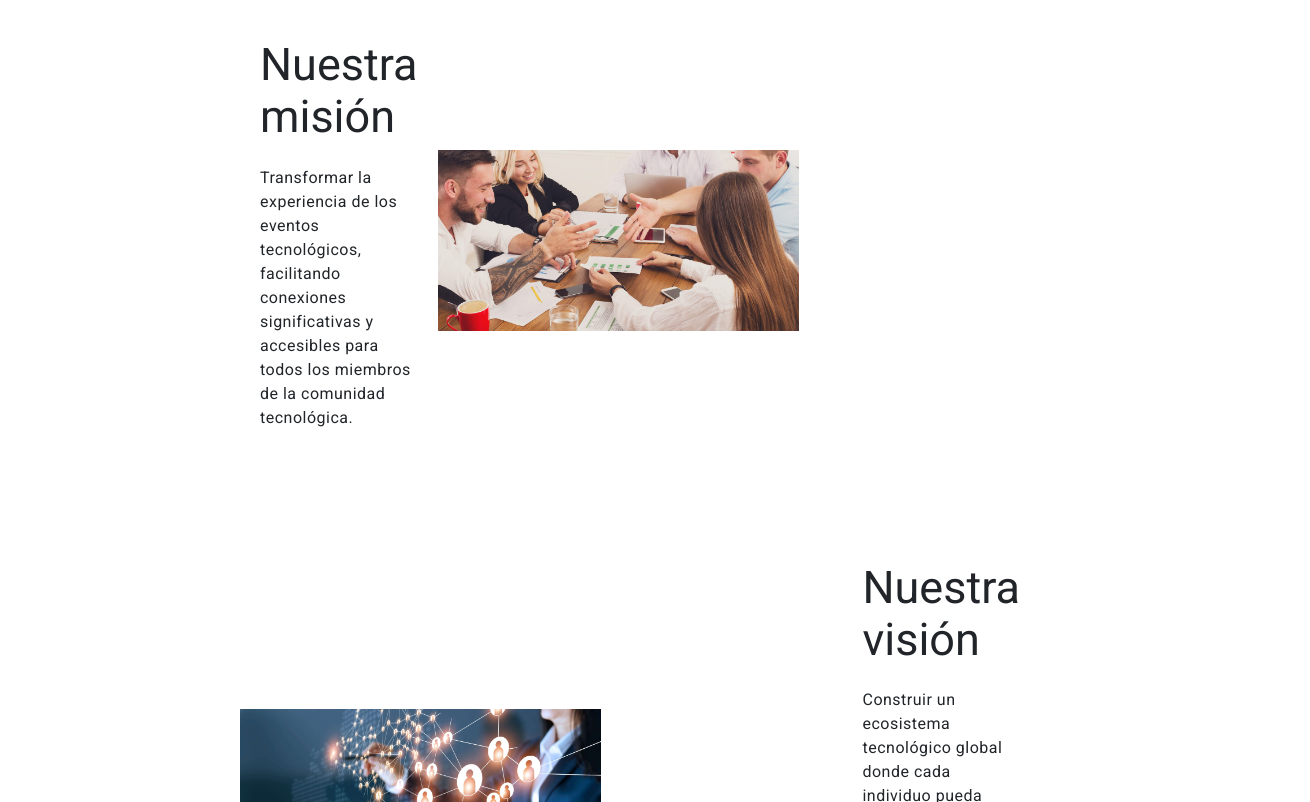
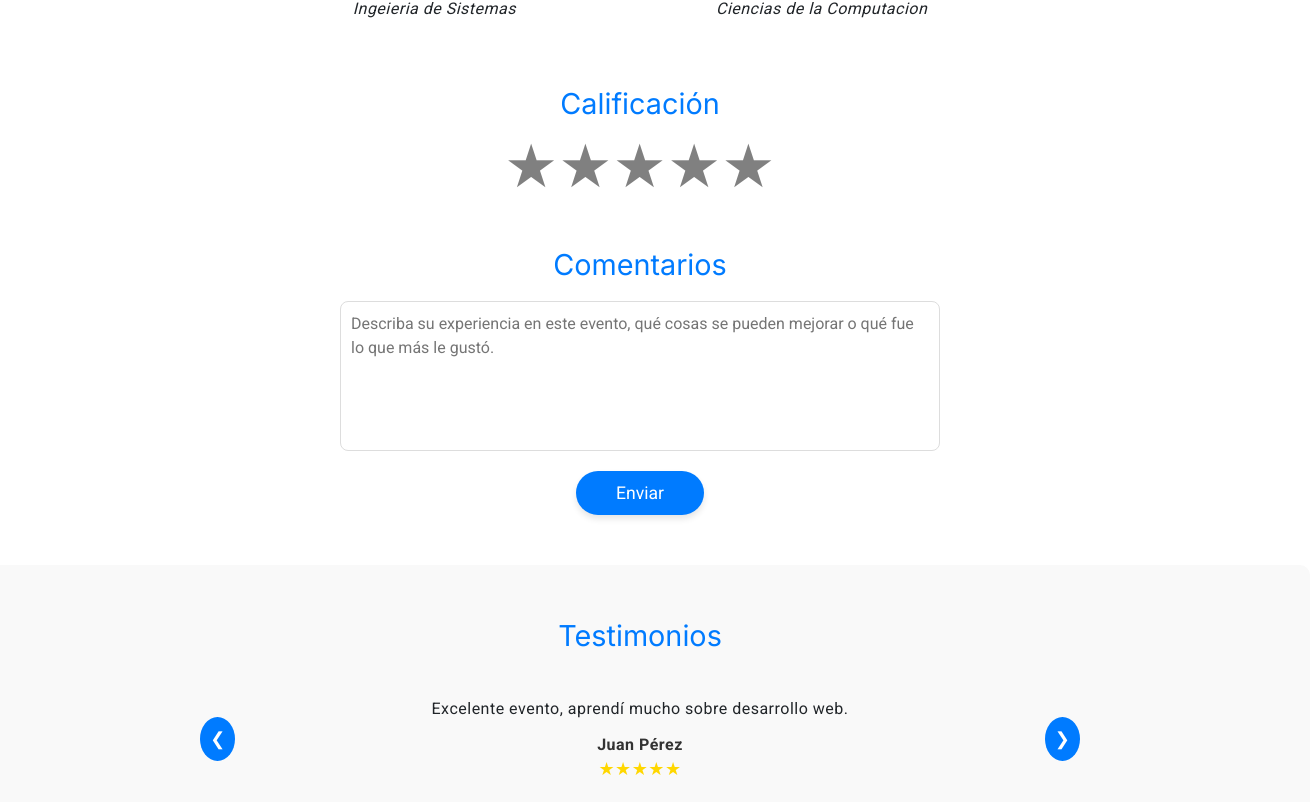
Before and after one commit to ConnecTechUPC/ConnecTech-web, an Angular app: page /voting/1 in a window 1280 px wide. Before the commit this address led to /. Shown: the part 818-1620 px from the top of the page, 1310 px wide, since content can reach past the window. Built offline with nearby package versions, Linux system fonts and the light colour scheme.

Commit message:
Correcion de login en la funcionalidad de votación

```diff
--- a/src/app/app.routes.ts
+++ b/src/app/app.routes.ts
@@ -1,10 +1,12 @@
 import { Routes } from '@angular/router';
 import { HomeComponent } from './pages/home/home.component';
+import { VotingComponent } from './pages/customer/voting/voting.component';
 
 export const routes: Routes = [
     {
         path: '',
         component: HomeComponent,
+
     },
     {
         path: 'admin',
@@ -19,6 +21,10 @@ export const routes: Routes = [
         loadChildren: () =>import('./pages/auth/auth.routes'). then(m=>m.authRoutes),
     },
     {
+        path: 'voting/:id',
+        component: VotingComponent,
+    },
+    {
         path: '**',
         redirectTo: '',
     }
--- a/src/app/pages/auth/login/login.component.ts
+++ b/src/app/pages/auth/login/login.component.ts
@@ -70,7 +70,7 @@ export class LoginComponent {
         if (user.role === 'ADMIN') {
           this.router.navigate(['/admin/events']);
         } else if (user.role === 'CUSTOMER') {
-          this.router.navigate(['/customer/catalog']);
+          this.router.navigate(['/customer/catalog/event-detail']);
         }
       } else {
         this.showSnackBar('Correo o contraseña incorrectos.');
--- a/src/app/pages/customer/event-detail/event-detail.component.html
+++ b/src/app/pages/customer/event-detail/event-detail.component.html
@@ -1 +1,3 @@
 <p>event-detail works!</p>
+<!-- Página Mis Eventos -->
+<button (click)="irAVotacion(event.id)">Votar</button>
--- a/src/app/pages/customer/event-detail/event-detail.component.ts
+++ b/src/app/pages/customer/event-detail/event-detail.component.ts
@@ -11,7 +11,7 @@ import { Router } from '@angular/router';
 
 export class EventDetailComponent {
   event = {
-    id: '123', // Ejemplo de un evento
+    id: 'Taller', // Ejemplo de un evento
     name: 'Nombre del Evento',
     description: 'Descripción del evento...'
   };
--- a/src/app/pages/customer/voting/voting.component.ts
+++ b/src/app/pages/customer/voting/voting.component.ts
@@ -1,12 +1,60 @@
-import { Component } from '@angular/core';
+import { Component, AfterViewInit } from '@angular/core';
+import { CommonModule } from '@angular/common';
+import { FormsModule } from '@angular/forms';
+import { NavbarCustomerComponent } from "../../../shared/components/navbar-customer/navbar-customer.component";
+import { FooterComponent } from '../../../shared/components/footer/footer.component';
+
 
 @Component({
   selector: 'app-voting',
   standalone: true,
-  imports: [],
+  imports: [CommonModule, NavbarCustomerComponent, FooterComponent, FormsModule],
   templateUrl: './voting.component.html',
-  styleUrl: './voting.component.css'
+  styleUrls: ['./voting.component.css']
 })
-export class VotingComponent {
 
+export class VotingComponent  {
+  calificacion: number = 0;
+  comentario: string = '';
+  currentIndex = 0;
+
+  testimonios = [
+    { texto: 'Excelente evento, aprendí mucho sobre desarrollo web.', autor: 'Juan Pérez', calificacion: 5 },
+    { texto: 'Muy buen taller, los ponentes fueron claros y atentos.', autor: 'María González', calificacion: 4 },
+    { texto: 'Me gustó el taller, aunque hubiera preferido más práctica.', autor: 'Luis Martínez', calificacion: 3 },
+  ];
+
+  nextSlide() {
+    this.currentIndex = (this.currentIndex + 1) % this.testimonios.length;
+  }
+
+  prevSlide() {
+    this.currentIndex = (this.currentIndex - 1 + this.testimonios.length) % this.testimonios.length;
+  }
+
+
+  cambiarColor(valor: number) {
+    this.calificacion = valor;
+  }
+
+  seleccionarCalificacion(valor: number) {
+    this.calificacion = valor;
+  }
+
+  enviarComentarios() {
+    if (this.calificacion > 0 && this.comentario) {
+      console.log("Calificación:", this.calificacion);
+      console.log("Comentario:", this.comentario);
+
+      const mensaje = document.getElementById("mensaje");
+      if (mensaje) {
+        mensaje.style.display = "block";
+      }
+
+      this.comentario = '';
+      this.calificacion = 0;
+    } else {
+      alert("Por favor, selecciona una calificación y escribe un comentario.");
+    }
+  }
 }
```
Also changed, not shown: src/app/pages/customer/customer.routes.ts (+6 -8 lines), public/icons/taller.jpg (added).
